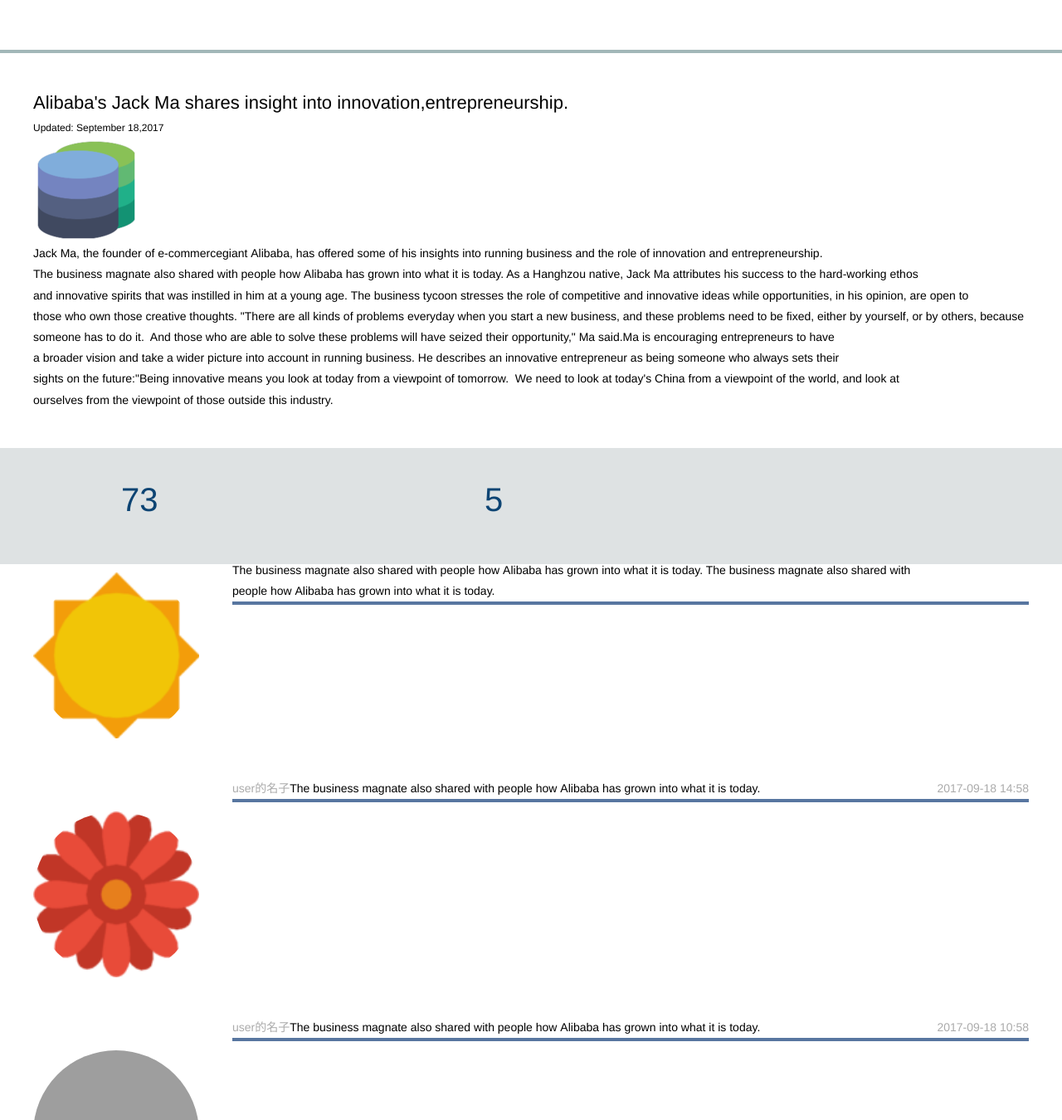
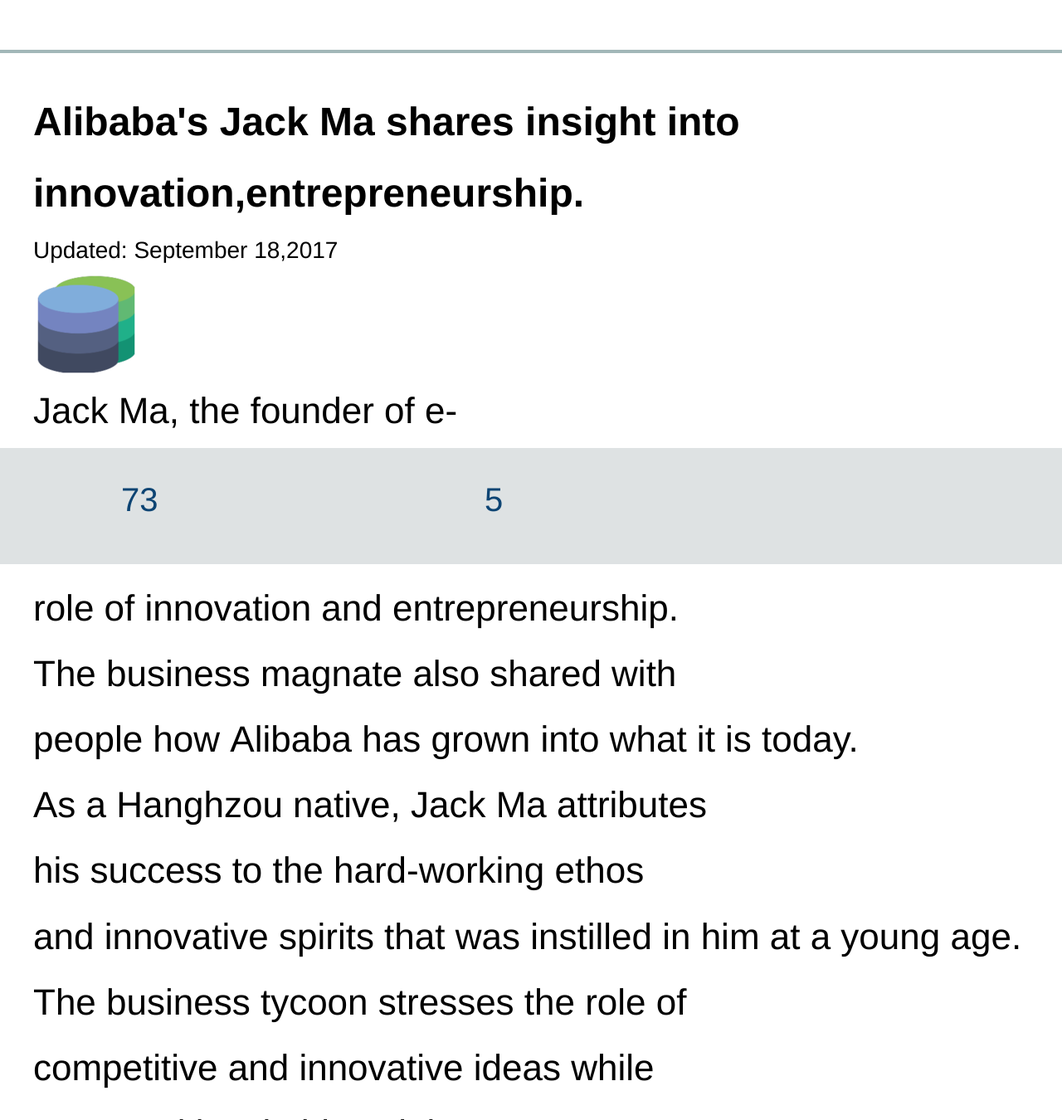
Before and after one commit to LQJIN/blog-app, a Vue app: page /#/blog in a window 1280 px wide. Shown: the part 120-1470 px from the top of the page at 83% size. Built offline with nearby package versions, Linux system fonts and the light colour scheme; grey boxes are pictures that could not be loaded; a web font is replaced by a local one.

Commit message:
update BlogComment.vue BlogDetail.vue

```diff
--- a/src/components/common/BlogComment.vue
+++ b/src/components/common/BlogComment.vue
@@ -28,7 +28,7 @@
               <div class="date">2017-09-18 14:58</div>
             </div>
             <div class="comment-words">
-              <p>The business magnate also shared with people how Alibaba has grown into what it is today.</p>
+              <p>relationship need to look at today's .</p>
             </div>
           </div>
         </li>
@@ -37,10 +37,10 @@
           <div class="comments">
             <div class="name-date">
               <div class="name">user的名子</div>
-              <div class="date">2017-09-18 10:58</div>
+              <div class="date">2017-09-18 14:58</div>
             </div>
             <div class="comment-words">
-              <p>The business magnate also shared with people how Alibaba has grown into what it is today.</p>
+              <p>relationship need to look at today's .</p>
             </div>
           </div>
         </li>
@@ -50,12 +50,13 @@
 </template>
 <style scoped>
   .blog-comment{ margin: 0.2rem 0.2rem 0.7rem 0.2rem; }
-  .blog-comm-nav{ color: #5876a0; font-weight: bold;  border-bottom: 0.05rem solid #5876a0}
-  .user-comment ul li{ position: relative; padding: 0.2rem 0 0 0; display: inline-block;}
+  .blog-comm-nav{ color: #5876a0; font-weight: bold;  border-bottom: 0.05rem solid #5876a0; font-size: 0.2rem;}
+  .user-comment ul li{ position: relative; padding: 0.2rem 0 0 0; display: inline-block; font-size: 0.2rem;}
   .user-comment img{ left: 0; top: 0; width: 1rem; height: 1rem; float: left; margin: 0.2rem 0.2rem 0 0;
     text-align: center; border-radius: 50%;}
-  .comments {width:4.8rem; float: right; border-bottom: 0.02rem solid #5876a0}
-  .name-date{ color: #ababab;}
+  .comments {width:4.8rem; float: right; border-bottom: 0.02rem solid #5876a0; }
+  .comment-words{ clear: both; margin-bottom: 0.2rem;}
+  .name-date{ color: #ababab; margin: 0 0 0.3rem 0;}
   .comments .name{ float: left;}
   .comments .date{ float: right;}
 </style>
--- a/src/components/common/BlogDetail.vue
+++ b/src/components/common/BlogDetail.vue
@@ -1,7 +1,7 @@
 <template>
   <div class="blog-detail">
     <article>
-      <h3>Alibaba's Jack Ma shares insight into innovation,entrepreneurship.</h3>
+      <h2>Alibaba's Jack Ma shares insight into innovation,entrepreneurship.</h2>
       <h6>Updated: September 18,2017</h6>
       <img src="../../assets/img/p2.png" alt="">
       <p>Jack Ma, the founder of e-commercegiant Alibaba, has offered some of his insights into running business and the role of innovation and entrepreneurship.
@@ -19,8 +19,10 @@
 
 <style scoped>
   .blog-detail{margin-top: 0.92rem;}
-  .blog-detail article{display: block; padding: 0.2rem;
-    width: 6rem; word-wrap:break-word; }
+  .blog-detail h2{font-size: 0.24rem; font-weight: bold;}
+  .blog-detail h6{font-size: 0.14rem;}
+  .blog-detail p{font-size: 0.22rem; }
+  .blog-detail article{display: block; padding: 0.2rem; width: 6rem; word-wrap:break-word; }
 </style>
 
 <!--标签内英文换行，两个属性word-wrap:break-word;word-break:break-all;前提是加上宽度。-->
```
